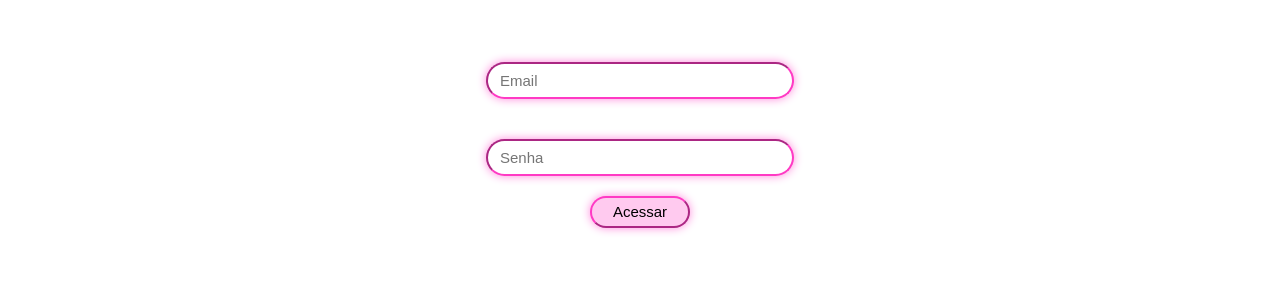
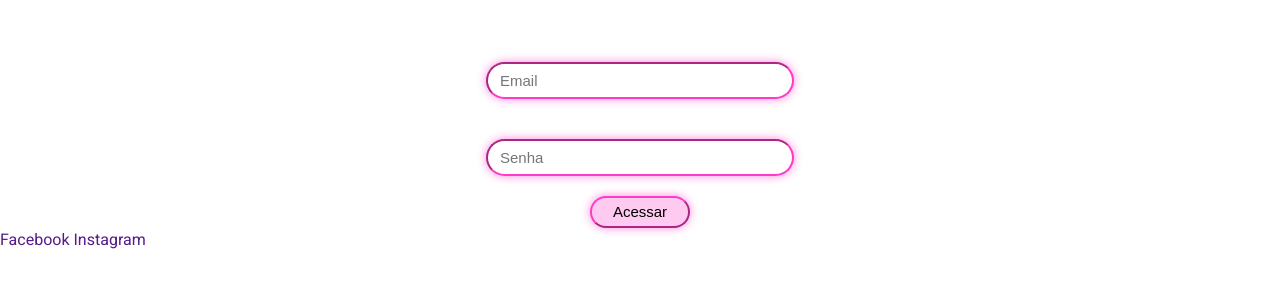
Before and after one commit to AmandaHenrique/Academia2019, a plain HTML site: page 102-css/index.html in a window 1280 px wide. Shown: the part 172-460 px from the top of the page. Drawn offline with Linux system fonts and the light colour scheme.

Commit message:
Adicionando a tag footer

```diff
--- a/102-css/index.html
+++ b/102-css/index.html
@@ -26,5 +26,11 @@
         </div>
     </section>
 
+    <footer>
+        <a href="">Facebook</a>
+        <a href="">Instagram</a>
+    </footer>
 </body>
+
+
 </html>
```
